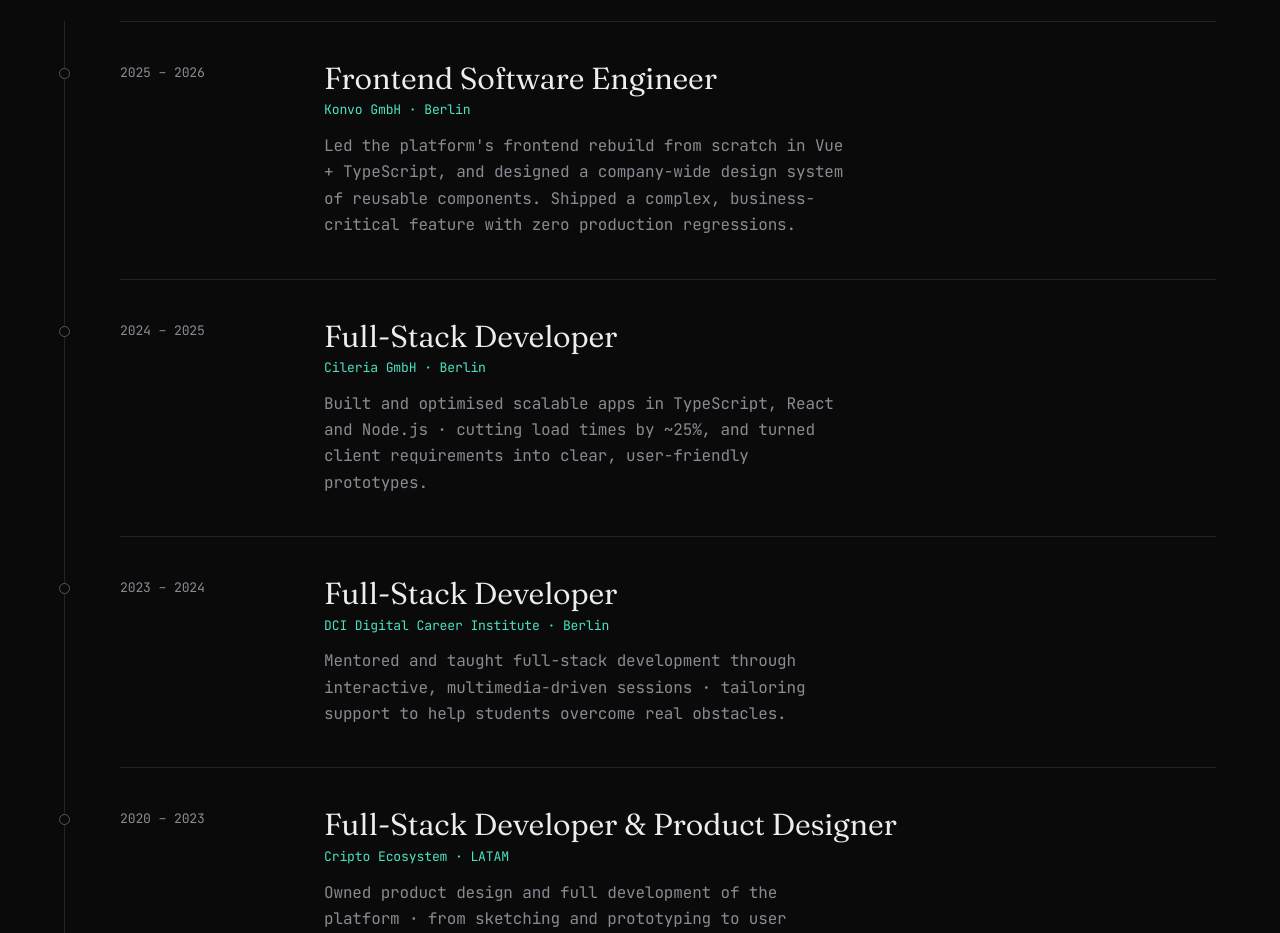
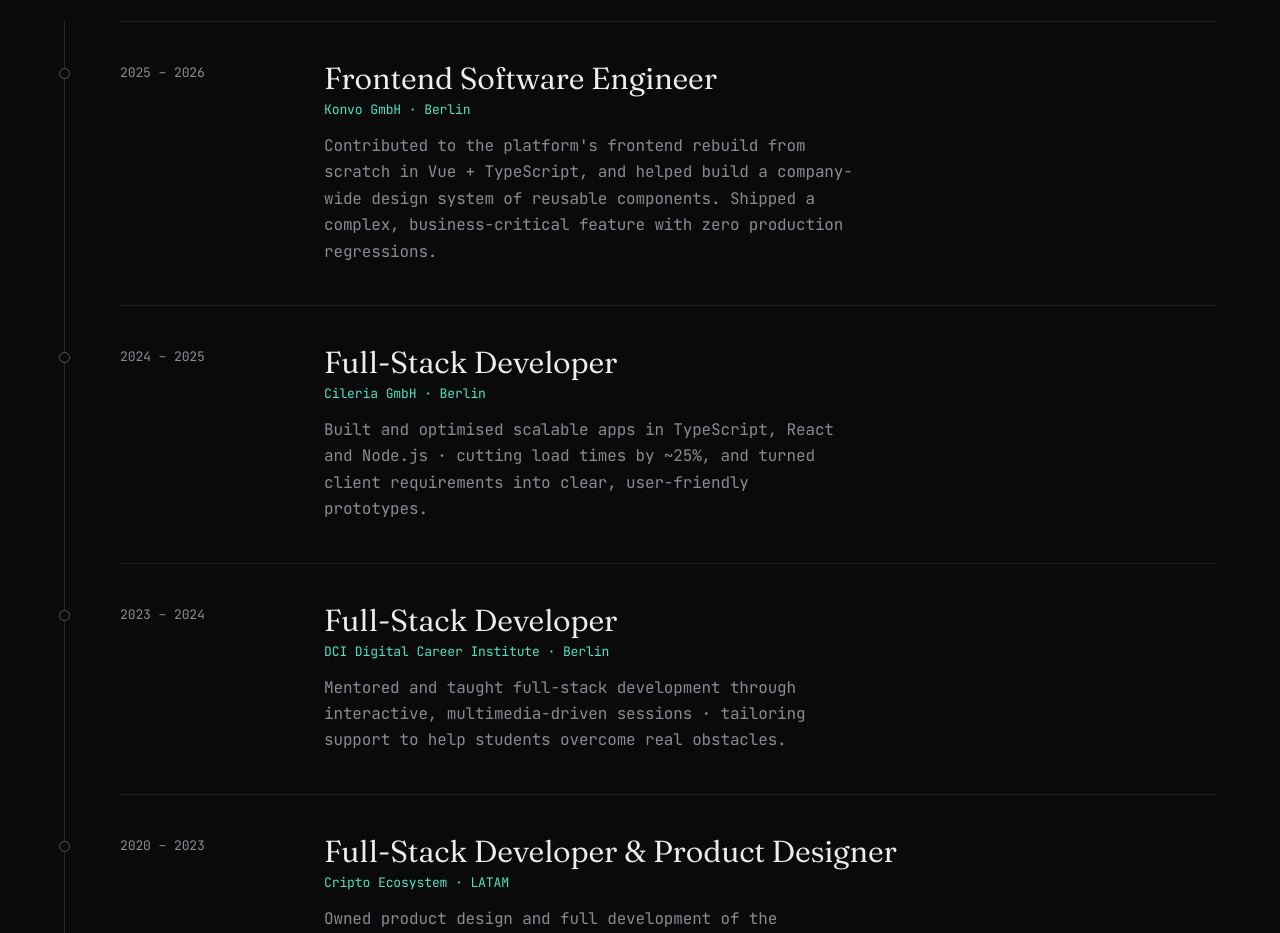
Before and after one commit to Pilag6/pila.dev, a React (Vite) app: page / in a window 1280 px wide. Shown: the part 5920-6853 px from the top of the page. Built offline with nearby package versions, Linux system fonts and the light colour scheme.

Commit message:
refactor: Revise case study note for improved accuracy and contribution emphasis in frontend rebuild

```diff
--- a/src/redesign/siteData.js
+++ b/src/redesign/siteData.js
@@ -64,7 +64,7 @@
         year: "2025 – 2026",
         role: "Frontend Software Engineer",
         org: "Konvo GmbH · Berlin",
-        note: "Led the platform's frontend rebuild from scratch in Vue + TypeScript, and designed a company-wide design system of reusable components. Shipped a complex, business-critical feature with zero production regressions.",
+        note: "Contributed to the platform's frontend rebuild from scratch in Vue + TypeScript, and helped build a company-wide design system of reusable components. Shipped a complex, business-critical feature with zero production regressions.",
     },
     {
         year: "2024 – 2025",
```
